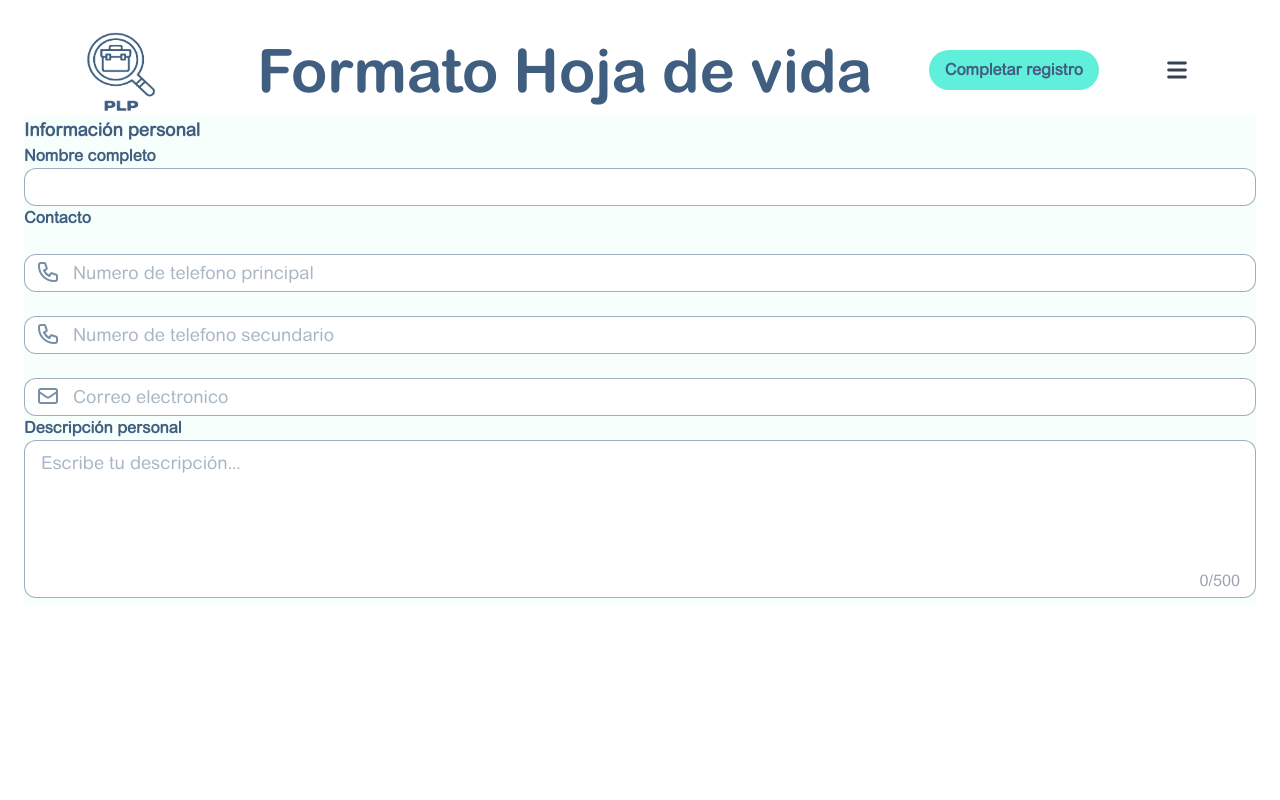
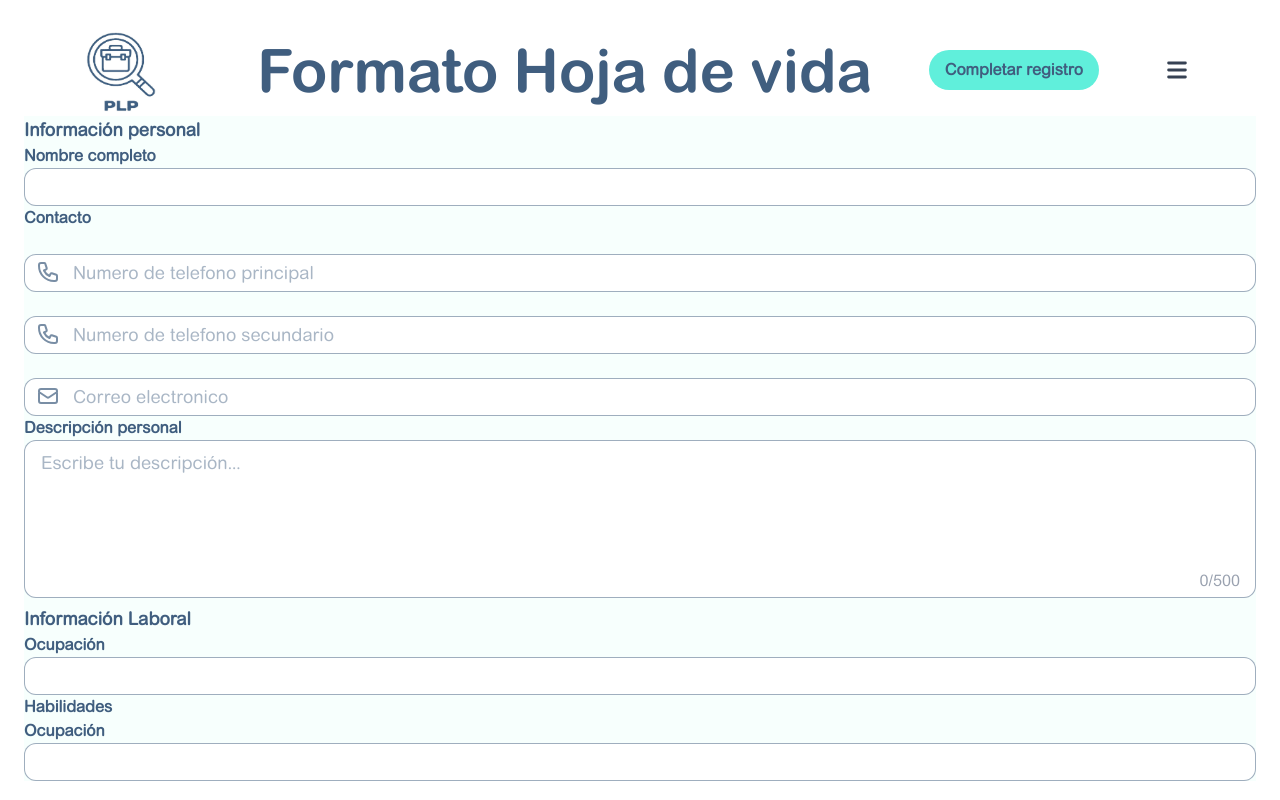
Before and after one commit to 0-min-0/PLP-Frontend, a React (Vite) app: page /crear-cuenta/contratista/hoja-de-vida in a window 1280 px wide. Built offline with nearby package versions, Linux system fonts and the light colour scheme.

Commit message:
Adicional

```diff
--- a/src/Pages/Resume/FormData.jsx
+++ b/src/Pages/Resume/FormData.jsx
@@ -6,6 +6,7 @@ import { HiOutlineMail } from 'react-icons/hi'
 export const FormData = () => {
 
     const [focused, setFocused] = useState(false)
+
     const maxLength = 500
     const [text, setText] = useState('')
 
@@ -16,13 +17,6 @@ export const FormData = () => {
         }
     }
 
-    //  const [formData, setFormData] = useState({
-    //     completeName: '',
-    //     email: '',
-    //     phone: '',
-    //     address: '',
-    //     birthDate
-    //  })
     return (
         <div>
             <h2 className='text-lg text-[#405e7f] font-semibold'>Información personal</h2>
@@ -34,7 +28,7 @@ export const FormData = () => {
                     iType='text'
                     iValue=''
                 />
-                <form action=''>
+                <div>
                     <h3 className='text-[#405e7f] font-semibold'>Contacto</h3>
                     <div className='relative'>
                         <Input
@@ -69,7 +63,7 @@ export const FormData = () => {
                         />
                         <HiOutlineMail className='w-6 h-6 absolute left-3 bottom-2 text-[#405e7f]/70' />
                     </div>
-                </form>
+                </div>
                 <div className=''>
                     <label className='text-[#405e7f] font-semibold'>
                         Descripción personal
@@ -93,7 +87,7 @@ export const FormData = () => {
                         </span>
                     </div>
                     {text.length === maxLength && (
-                        <p className='text-red-500 text-xs mt-1'>Límite alcanzado</p>
+                        <p className='text-red-500 text-xs mt-1'>ⓘ Límite alcanzado</p>
                     )}
                 </div>
             </form>
--- a/src/Pages/Resume/FormLaboral.jsx
+++ b/src/Pages/Resume/FormLaboral.jsx
@@ -1,7 +1,29 @@
 import React from 'react'
+import { Input } from '../../UI/Input'
 
 export const FormLaboral = () => {
   return (
-    <div>FormLaboral</div>
+    <div>
+      <h2 className='text-lg text-[#405e7f] font-semibold'>Información Laboral</h2>
+      <form action=''>
+        <Input
+          isFor='ocupation'
+          labelTitle='Ocupación'
+          iName='ocupation'
+          iType='text'
+          iValue=''
+        />
+       <div>
+        <h3 className='text-[#405e7f] font-semibold'>Habilidades</h3>
+       <Input
+          isFor='ocupation'
+          labelTitle='Ocupación'
+          iName='ocupation'
+          iType='text'
+          iValue=''
+        />
+       </div>
+      </form>
+    </div>
   )
 }
--- a/src/Pages/Resume/Resume.jsx
+++ b/src/Pages/Resume/Resume.jsx
@@ -3,6 +3,7 @@ import { Header } from '../../Components/Header/Header'
 import { Button } from '../../UI/Button'
 import { MainMenu } from '../../Components/MainMenu/MainMenu'
 import { FormData } from './FormData'
+import { FormLaboral } from './FormLaboral'
 
 export const Resume = () => {
     return (
@@ -23,8 +24,8 @@ export const Resume = () => {
                 menu={ <MainMenu /> }
             />
             <div className='bg-[#f7fffd]'>
-
                 <FormData />
+                <FormLaboral />
             </div>
         </div>
     )
```
